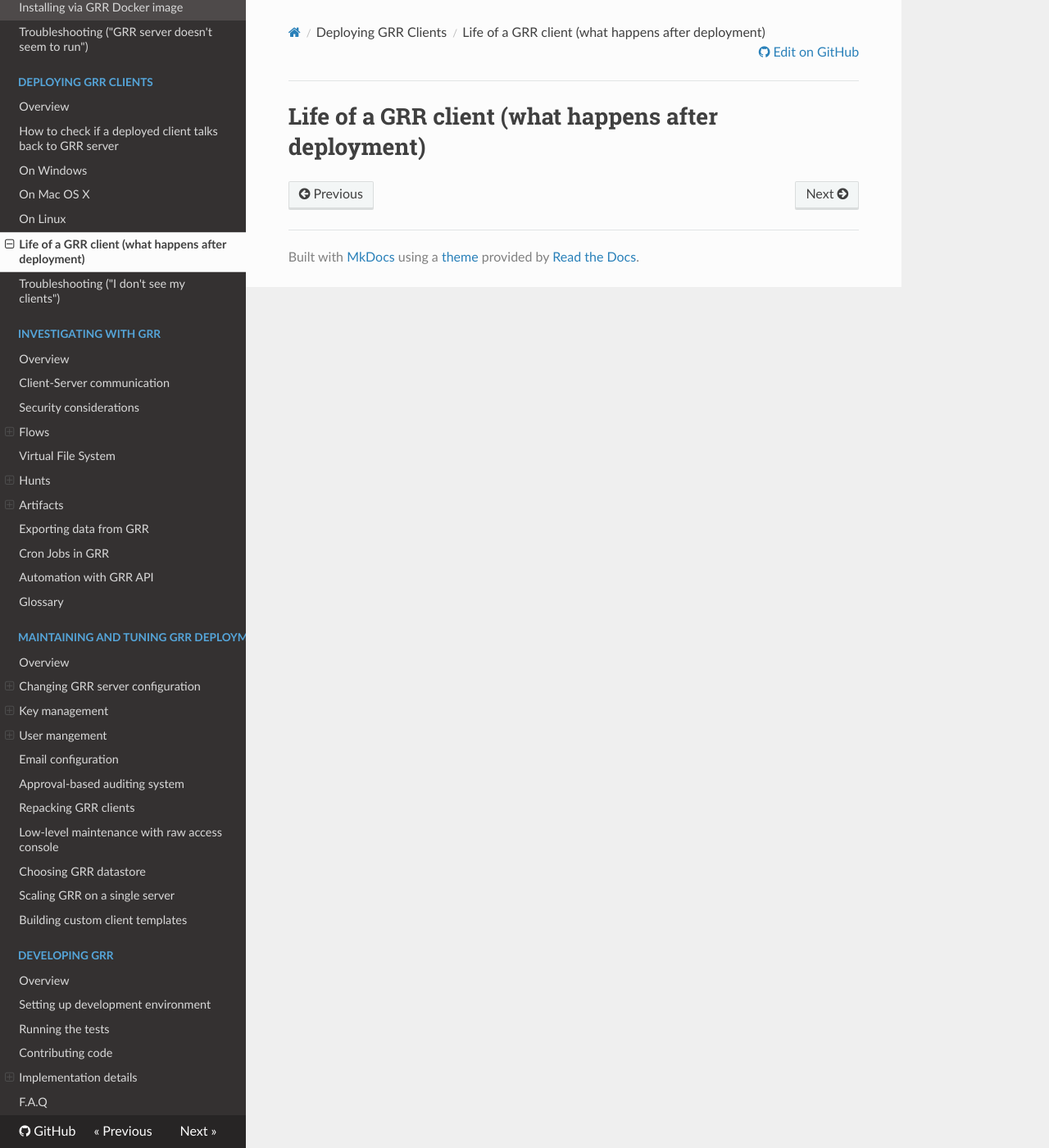
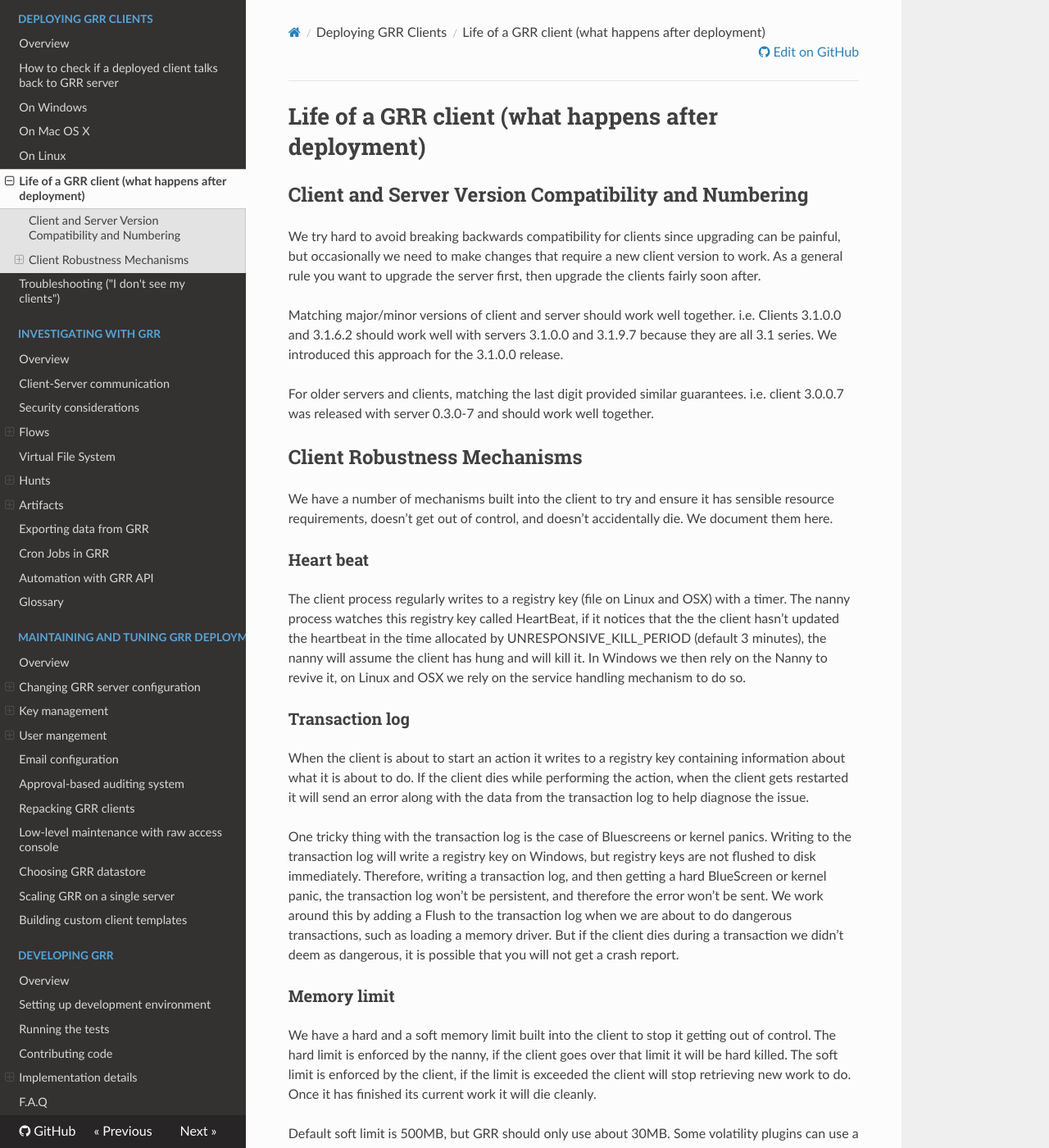
Before and after one commit to google/grr-doc, an MkDocs documentation site: the page built from docs/deploying-grr-clients/life-of-grr-client.md, in a window 1280 px wide and 1400 px high. Shown: the whole window at 82% size. Built offline with MkDocs 1.6.1, drawn with Linux system fonts in a browser that asks for light colours; nearby versions of some CDN libraries; old or Windows-style settings are respelled for this version of MkDocs; some of the changed text lies outside the part shown.

Commit message:
Add life of a GRR client

```diff
--- a/docs/deploying-grr-clients/life-of-grr-client.md
+++ b/docs/deploying-grr-clients/life-of-grr-client.md
@@ -1 +1,78 @@
 # Life of a GRR client (what happens after deployment)
+
+## Client and Server Version Compatibility and Numbering
+
+We try hard to avoid breaking backwards compatibility for clients since
+upgrading can be painful, but occasionally we need to make changes that
+require a new client version to work. As a general rule you want to
+upgrade the server first, then upgrade the clients fairly soon after.
+
+Matching major/minor versions of client and server should work well
+together. i.e. Clients 3.1.0.0 and 3.1.6.2 should work well with servers
+3.1.0.0 and 3.1.9.7 because they are all 3.1 series. We introduced this
+approach for the 3.1.0.0 release.
+
+For older servers and clients, matching the last digit provided similar
+guarantees. i.e. client 3.0.0.7 was released with server 0.3.0-7 and
+should work well together.
+
+
+## Client Robustness Mechanisms
+
+We have a number of mechanisms built into the client to try and ensure
+it has sensible resource requirements, doesn’t get out of control, and
+doesn’t accidentally die. We document them here.
+
+### Heart beat
+
+The client process regularly writes to a registry key (file on Linux and
+OSX) with a timer. The nanny process watches this registry key called
+HeartBeat, if it notices that the the client hasn’t updated the
+heartbeat in the time allocated by UNRESPONSIVE\_KILL\_PERIOD (default 3
+minutes), the nanny will assume the client has hung and will kill it. In
+Windows we then rely on the Nanny to revive it, on Linux and OSX we rely
+on the service handling mechanism to do so.
+
+### Transaction log
+
+When the client is about to start an action it writes to a registry key
+containing information about what it is about to do. If the client dies
+while performing the action, when the client gets restarted it will send
+an error along with the data from the transaction log to help diagnose
+the issue.
+
+One tricky thing with the transaction log is the case of Bluescreens or
+kernel panics. Writing to the transaction log will write a registry key
+on Windows, but registry keys are not flushed to disk immediately.
+Therefore, writing a transaction log, and then getting a hard BlueScreen
+or kernel panic, the transaction log won’t be persistent, and therefore
+the error won’t be sent. We work around this by adding a Flush to the
+transaction log when we are about to do dangerous transactions, such as
+loading a memory driver. But if the client dies during a transaction we
+didn’t deem as dangerous, it is possible that you will not get a crash
+report.
+
+### Memory limit
+
+We have a hard and a soft memory limit built into the client to stop it
+getting out of control. The hard limit is enforced by the nanny, if the
+client goes over that limit it will be hard killed. The soft limit is
+enforced by the client, if the limit is exceeded the client will stop
+retrieving new work to do. Once it has finished its current work it will
+die cleanly.
+
+Default soft limit is 500MB, but GRR should only use about 30MB. Some
+volatility plugins can use a lot of memory so we try to be generous.
+Hard limit is double the soft limit. This is configurable from the
+config file.
+
+### CPU limit
+
+A ClientAction can be transmitted from the server with a specified CPU
+limit, this is how many seconds the action can use. If the action uses
+more than that it will be killed. The actual implementation is a little
+more complicated. An action can run for 3 minutes using any CPU it wants
+before being killed by nanny. However actions that are good citizens
+(normally the dangerous ones) will call the Progress() function
+regularly. This function checks if limit has been exceeded and will
+exit.
```
